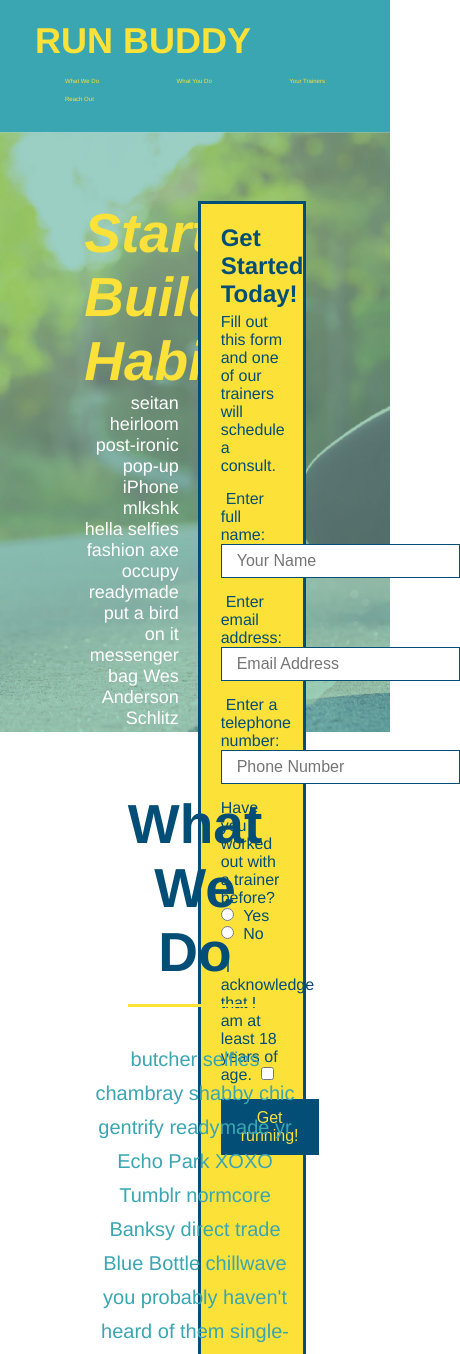
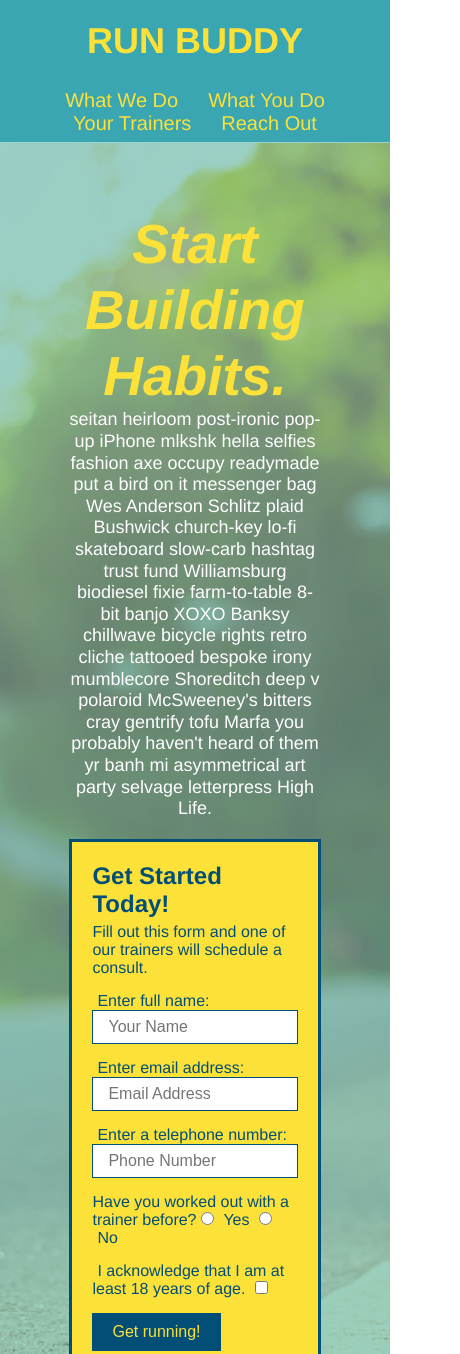
Before and after one commit to bmwoolard/run-buddy, a plain HTML site: page index.html in a window 390 px wide. Shown: the top 1354 px of the page, 460 px wide, since content can reach past the window. Drawn offline with Linux system fonts and the light colour scheme.

Commit message:
add media queries

```diff
--- a/assets/css/style.css
+++ b/assets/css/style.css
@@ -43,7 +43,7 @@ header nav ul {
 }
 
 header nav ul li a {
-    margin: 0 30px;
+    padding: 10px 15px;
     font-weight: lighter;
     font-size: 1.55vw;
 }
@@ -80,12 +80,12 @@ section {
 /* hero style start */
 .hero {
     background-image: url("../images/run-buddy-hero.jpeg");
-    height: 600px;
     background-size: cover;
     background-position: center;
     display: flex;
     flex-wrap: wrap;
     justify-content: center;
+    align-items: flex-start;
 }
 
 .hero-cta {
@@ -94,7 +94,7 @@ section {
     margin: 3.5%;
     color: #fff;
     font-size: 18px;
-    lign-height: 1.3;
+    line-height: 1.2;
 }
 
 .hero-cta h2 {
@@ -129,7 +129,7 @@ h3 {
     display: block;
     padding: 7px 15px;
     font-size: 16px;
-    color: #024e76
+    color: #024e76;
     width: 100%;
     margin-bottom: 15px;
 }
@@ -149,7 +149,7 @@ h3 {
 
 /* what we do style start */
 .section-title {
-    font-size: 55px;
+    font-size: 48px;
     color: #024e76;
     padding-bottom: 20px;
     border-bottom: 3px solid;
@@ -336,3 +336,53 @@ h3 {
     font-size: 16px;
 }
 /* reach out style end */
+
+/* media query for smaller desktop screens and smaller */
+@media screen and (max-width: 980px) {
+
+    header {
+        padding-bottom: 0;
+        justify-content: center;
+    }
+
+    header h1 {
+        width: 100%;
+        text-align: center;
+    }
+
+    header nav ul {
+        margin-top: 20px;
+        width: 100%;
+        justify-content: center;
+    }
+
+    header nav ul li a {
+        font-size: 20px;
+    }
+
+    footer h2, footer div {
+        text-align: center;
+        width: 100%;
+    }
+
+    .hero-cta, .hero-form {
+        width: 100%;
+    }
+
+    .hero-cta {
+        text-align: center;
+    }
+
+    .section-title {
+        width: 80%;
+    }
+
+    .trainer {
+        flex: 0 70%;
+    }
+
+    .contact-info iframe {
+        flex: 1 100%;
+    }
+
+}
--- a/index.html
+++ b/index.html
@@ -4,6 +4,7 @@
 
 <head>
     <meta charset="UTF-8" />
+    <meta name="viewport" content="width=device-width, initial-scale=1.0" />
     <title>Run Buddy</title>
     <link rel="stylesheet" href="./assets/css/style.css" />
 </head>
```
